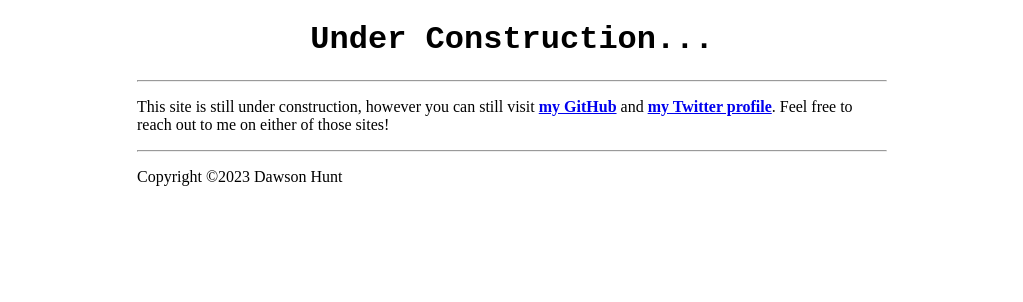
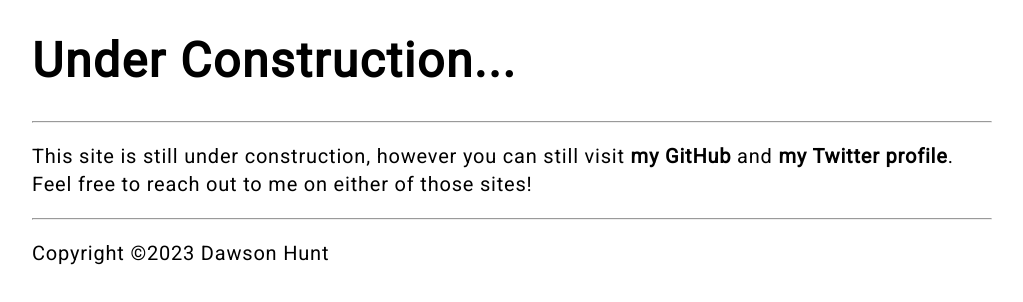
Before and after one commit to dawsonhunt/dawsonhunt.github.io, a plain HTML site: page index.html in a window 1280 px wide. Shown: the whole page, without its empty margins (128-1151 px from the left). Drawn offline with Linux system fonts and the light colour scheme.

Commit message:
adjusted styling for main page

```diff
--- a/main.css
+++ b/main.css
@@ -1,9 +1,37 @@
+@import url('https://fonts.googleapis.com/css2?family=Roboto&display=swap');
+
 body {
-    max-width: 750px;
+    max-width: 75%;
     margin: auto;
+    font-size: 1.5rem;
+    font-family: 'Roboto', sans-serif;
 }
 
 h1 {
-    font-family: 'Courier New', Courier, monospace;
-    text-align: center;
+    text-align: left;
+    letter-spacing: 0.1rem;
 }
+
+p {
+    font-size: 1.25rem;
+    letter-spacing: 0.05rem;
+    line-height: 1.7rem;
+}
+
+a {
+    color: black;
+    text-decoration: none;
+}
+
+/*
+a:visited {
+    color: purple;
+} */
+
+a:hover, a:focus {
+    color: steelblue;
+}
+
+a:active {
+    color: darkred;
+}
```
